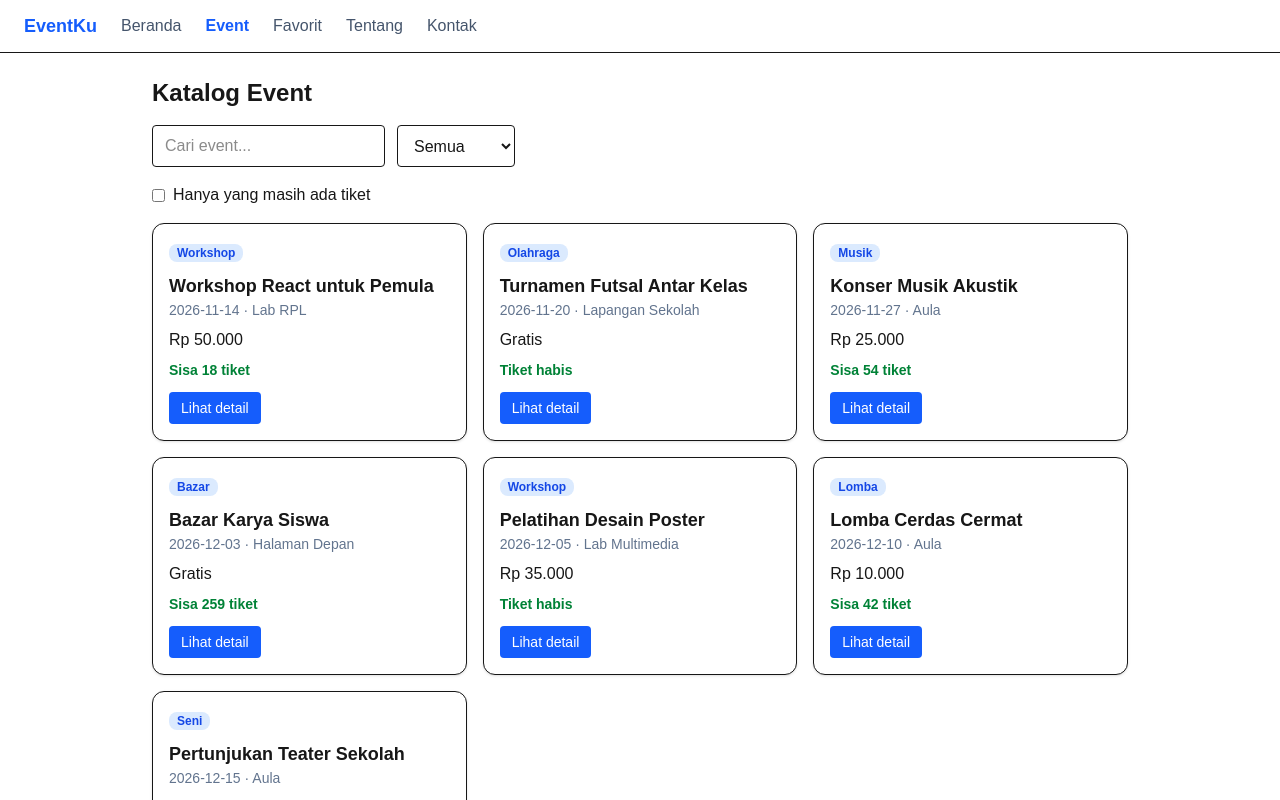
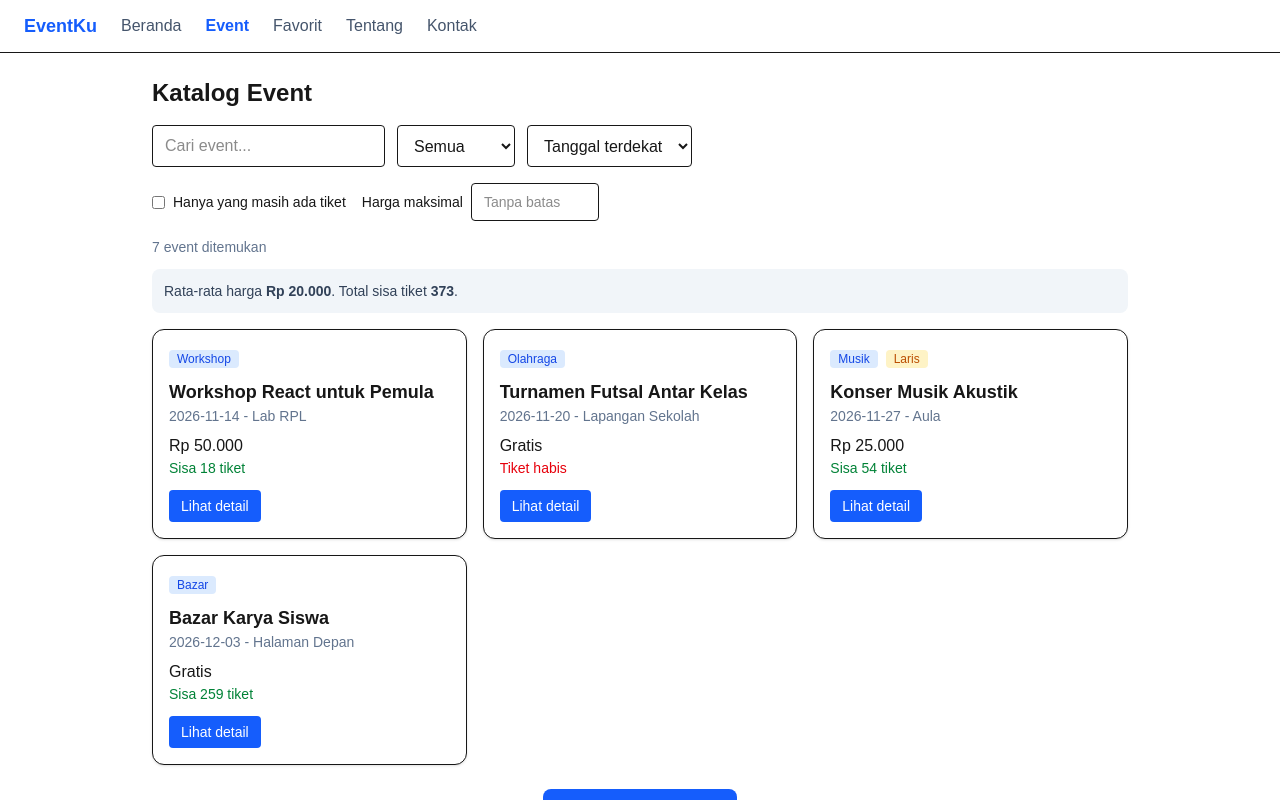
Before and after one commit to silpirpl01-debug/latihan_nextjs, a Next.js app: page /event in a window 1280 px wide. Shown: the top 800 px of the page. Built offline with nearby package versions, Linux system fonts and the light colour scheme.

Commit message:
selesaikan seluruh fitur katalog event, kontrol, dan api

```diff
--- /dev/null
+++ b/app/api/events/[id]/route.ts
@@ -0,0 +1,19 @@
+import { events } from "@/data/data/events";
+
+export async function GET(
+  request: Request,
+  { params }: RouteContext<"/api/events/[id]">
+) {
+  const { id } = await params;
+
+  const event = events.find((e) => e.id === Number(id));
+
+  if (!event) {
+    return Response.json(
+      { pesan: "Event tidak ditemukan" },
+      { status: 404 }
+    );
+  }
+
+  return Response.json(event);
+}
--- a/components/components/KatalogInteraktif.tsx
+++ b/components/components/KatalogInteraktif.tsx
@@ -1,9 +1,9 @@
-
 "use client";
 
 import { useState } from "react";
-import type { Event } from "@/data/data/events";
+import { rupiah, type Event } from "@/data/data/events";
 import KartuEvent from "./kartuEvent";
+import KontrolKatalog from "./Kontrolkatalog";
 
 export default function KatalogInteraktif({
   events,
@@ -12,65 +12,160 @@ export default function KatalogInteraktif({
 }) {
   const [cari, setCari] = useState("");
   const [kategori, setKategori] = useState("Semua");
+  const [urut, setUrut] = useState("tanggal");
+  const [jumlahTampil, setJumlahTampil] = useState(4);
   const [hanyaTersedia, setHanyaTersedia] = useState(false);
+  const [hargaMaksimal, setHargaMaksimal] = useState("");
 
   const daftarKategori = [
     "Semua",
     ...new Set(events.map((e) => e.kategori)),
   ];
 
-  const hasil = events.filter(
-    (e) =>
-      (
-        e.judul.toLowerCase().includes(cari.toLowerCase()) ||
-        e.kategori.toLowerCase().includes(cari.toLowerCase())
-      ) &&
-      (kategori === "Semua" || e.kategori === kategori) &&
-      (!hanyaTersedia || e.terisi < e.kuota)
+  // Fungsi perubahan kontrol
+  const ubahCari = (nilai: string) => {
+    setCari(nilai);
+    setJumlahTampil(4);
+  };
+
+  const ubahKategori = (nilai: string) => {
+    setKategori(nilai);
+    setJumlahTampil(4);
+  };
+
+  const ubahUrut = (nilai: string) => {
+    setUrut(nilai);
+    setJumlahTampil(4);
+  };
+
+  const ubahKetersediaan = (nilai: boolean) => {
+    setHanyaTersedia(nilai);
+    setJumlahTampil(4);
+  };
+
+  const ubahHargaMaksimal = (nilai: string) => {
+    setHargaMaksimal(nilai);
+    setJumlahTampil(4);
+  };
+
+  // Filter event
+  const hasil = events.filter((e) => {
+    const cocokCari = e.judul
+      .toLowerCase()
+      .includes(cari.toLowerCase());
+
+    const cocokKategori =
+      kategori === "Semua" || e.kategori === kategori;
+
+    const cocokTiket =
+      !hanyaTersedia || e.kuota > e.terisi;
+
+    const cocokHarga =
+      hargaMaksimal === "" ||
+      e.harga <= Number(hargaMaksimal);
+
+    return (
+      cocokCari &&
+      cocokKategori &&
+      cocokTiket &&
+      cocokHarga
+    );
+  });
+
+  // Pengurutan event
+  const tersusun = [...hasil].sort((a, b) => {
+    if (urut === "murah") return a.harga - b.harga;
+    if (urut === "mahal") return b.harga - a.harga;
+    if (urut === "nama") return a.judul.localeCompare(b.judul);
+    return a.tanggal.localeCompare(b.tanggal);
+  });
+
+  // Menghitung total harga
+  const totalHarga = tersusun.reduce(
+    (total, e) => total + e.harga,
+    0
   );
+
+  // Menghitung total sisa tiket
+  const totalSisaTiket = tersusun.reduce(
+    (total, e) => total + (e.kuota - e.terisi),
+    0
+  );
+
+  // Menghitung rata-rata harga
+  const rataRataHarga =
+    tersusun.length > 0
+      ? Math.round(totalHarga / tersusun.length)
+      : null;
+
+  // Menampilkan kartu sesuai jumlah
+  const eventDitampilkan = tersusun.slice(0, jumlahTampil);
 
   return (
     <div>
-      <div className="mb-4 flex flex-wrap gap-3">
-        <input
-          value={cari}
-          onChange={(e) => setCari(e.target.value)}
-          placeholder="Cari event..."
-          className="rounded border bg-white px-3 py-2"
-        />
+      {/* Komponen Kontrol Katalog */}
+      <KontrolKatalog
+        cari={cari}
+        onCariChange={ubahCari}
+        kategori={kategori}
+        daftarKategori={daftarKategori}
+        onKategoriChange={ubahKategori}
+        urut={urut}
+        onUrutChange={ubahUrut}
+        hanyaTersedia={hanyaTersedia}
+        onHanyaTersediaChange={ubahKetersediaan}
+        hargaMaksimal={hargaMaksimal}
+        onHargaMaksimalChange={ubahHargaMaksimal}
+      />
 
-        <select
-          value={kategori}
-          onChange={(e) => setKategori(e.target.value)}
-          className="rounded border bg-white px-3 py-2"
-        >
-          {daftarKategori.map((k) => (
-            <option key={k} value={k}>
-              {k}
-            </option>
-          ))}
-        </select>
-      </div>
+      {/* Jumlah Event */}
+      <p className="mb-3 text-sm text-slate-500">
+        {tersusun.length} event ditemukan
+      </p>
 
-      <label className="mb-4 flex items-center gap-2">
-        <input
-          type="checkbox"
-          checked={hanyaTersedia}
-          onChange={(e) => setHanyaTersedia(e.target.checked)}
-        />
-        Hanya yang masih ada tiket
-      </label>
+      {/* Statistik Katalog */}
+      <p className="mb-4 rounded-lg bg-slate-100 p-3 text-sm text-slate-700">
+        Rata-rata harga{" "}
+        <span className="font-semibold">
+          {rataRataHarga === null
+            ? "-"
+            : rupiah(rataRataHarga)}
+        </span>
+        . Total sisa tiket{" "}
+        <span className="font-semibold">
+          {totalSisaTiket}
+        </span>
+        .
+      </p>
 
-      {hasil.length === 0 ? (
+      {/* Daftar Event */}
+      {tersusun.length === 0 ? (
         <p className="text-slate-500">
           Tidak ada event yang cocok.
         </p>
       ) : (
-        <div className="grid gap-4 sm:grid-cols-2 lg:grid-cols-3">
-          {hasil.map((e) => (
-            <KartuEvent key={e.id} event={e} />
-          ))}
-        </div>
+        <>
+          <div className="grid gap-4 sm:grid-cols-2 lg:grid-cols-3">
+            {eventDitampilkan.map((e) => (
+              <KartuEvent key={e.id} event={e} />
+            ))}
+          </div>
+
+          {/* Tombol Tampilkan Lagi */}
+          {jumlahTampil < tersusun.length && (
+            <div className="mt-6 text-center">
+              <button
+                onClick={() =>
+                  setJumlahTampil((jumlah) => jumlah + 4)
+                }
+                className="rounded-lg bg-blue-600 px-5 py-2 text-white hover:bg-blue-700"
+              >
+                Tampilkan lagi (
+                {Math.min(4, tersusun.length - jumlahTampil)} lagi)
+              </button>
+            </div>
+          )}
+        </>
       )}
     </div>
   );
--- /dev/null
+++ b/components/components/Kontrolkatalog.tsx
@@ -0,0 +1,90 @@
+type Props = {
+  cari: string;
+  onCariChange: (nilai: string) => void;
+  kategori: string;
+  daftarKategori: string[];
+  onKategoriChange: (nilai: string) => void;
+  urut: string;
+  onUrutChange: (nilai: string) => void;
+  hanyaTersedia: boolean;
+  onHanyaTersediaChange: (nilai: boolean) => void;
+  hargaMaksimal: string;
+  onHargaMaksimalChange: (nilai: string) => void;
+};
+
+export default function KontrolKatalog({
+  cari,
+  onCariChange,
+  kategori,
+  daftarKategori,
+  onKategoriChange,
+  urut,
+  onUrutChange,
+  hanyaTersedia,
+  onHanyaTersediaChange,
+  hargaMaksimal,
+  onHargaMaksimalChange,
+}: Props) {
+  return (
+    <>
+      <div className="mb-4 flex flex-wrap gap-3">
+        <input
+          value={cari}
+          onChange={(e) => onCariChange(e.target.value)}
+          placeholder="Cari event..."
+          className="rounded border bg-white px-3 py-2"
+        />
+
+        <select
+          value={kategori}
+          onChange={(e) => onKategoriChange(e.target.value)}
+          className="rounded border bg-white px-3 py-2"
+        >
+          {daftarKategori.map((k) => (
+            <option key={k} value={k}>
+              {k}
+            </option>
+          ))}
+        </select>
+
+        <select
+          value={urut}
+          onChange={(e) => onUrutChange(e.target.value)}
+          className="rounded border bg-white px-3 py-2"
+        >
+          <option value="tanggal">Tanggal terdekat</option>
+          <option value="murah">Harga termurah</option>
+          <option value="mahal">Harga termahal</option>
+          <option value="nama">Nama A-Z</option>
+        </select>
+      </div>
+
+      <div className="mb-4 flex flex-wrap items-center gap-4">
+        <label className="flex items-center gap-2 text-sm">
+          <input
+            type="checkbox"
+            checked={hanyaTersedia}
+            onChange={(e) =>
+              onHanyaTersediaChange(e.target.checked)
+            }
+          />
+          Hanya yang masih ada tiket
+        </label>
+
+        <label className="flex items-center gap-2 text-sm">
+          Harga maksimal
+          <input
+            type="number"
+            min="0"
+            value={hargaMaksimal}
+            onChange={(e) =>
+              onHargaMaksimalChange(e.target.value)
+            }
+            placeholder="Tanpa batas"
+            className="w-32 rounded border bg-white px-3 py-2"
+          />
+        </label>
+      </div>
+    </>
+  );
+}
--- a/components/components/kartuEvent.tsx
+++ b/components/components/kartuEvent.tsx
@@ -3,29 +3,25 @@ import { rupiah, type Event } from "@/data/data/events";
 
 export default function KartuEvent({ event }: { event: Event }) {
   const sisa = event.kuota - event.terisi;
-
+  const laris = sisa > 0 && event.terisi / event.kuota >= 0.5;
   return (
     <div className="rounded-xl border bg-white p-4 shadow-sm">
-      <span className="rounded-lg bg-blue-100 px-2 py-0.5 text-xs font-semibold text-blue-700">
+      <span className="rounded bg-blue-100 px-2 py-0.5 text-xs text-blue-700">
         {event.kategori}
       </span>
-
-      <h3 className="mt-2 text-lg font-semibold">
-        {event.judul}
-      </h3>
-
+      {laris && (
+        <span className="ml-2 rounded bg-amber-100 px-2 py-0.5 text-xs font-medium text-amber-700">
+          Laris
+        </span>
+      )}
+      <h3 className="mt-2 text-lg font-semibold">{event.judul}</h3>
       <p className="text-sm text-slate-500">
-        {event.tanggal} · {event.lokasi}
+        {event.tanggal} - {event.lokasi}
       </p>
-
-      <p className="mt-2 font-medium">
-        {rupiah(event.harga)}
-      </p>
-
-      <p className="mt-2 text-sm font-semibold text-green-700">
+      <p className="mt-2 font-medium">{rupiah(event.harga)}</p>
+      <p className={sisa === 0 ? "text-sm text-red-600" : "text-sm text-green-700"}>
         {sisa === 0 ? "Tiket habis" : `Sisa ${sisa} tiket`}
       </p>
-
       <Link
         href={`/event/${event.id}`}
         className="mt-3 inline-block rounded bg-blue-600 px-3 py-1.5 text-sm text-white hover:bg-blue-700"
```
Also changed, not shown: app/event/[id]/page.tsx (+47 -1 lines).
